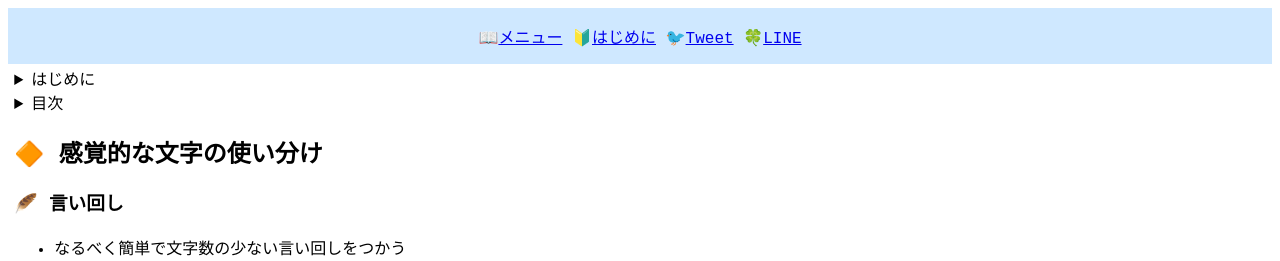
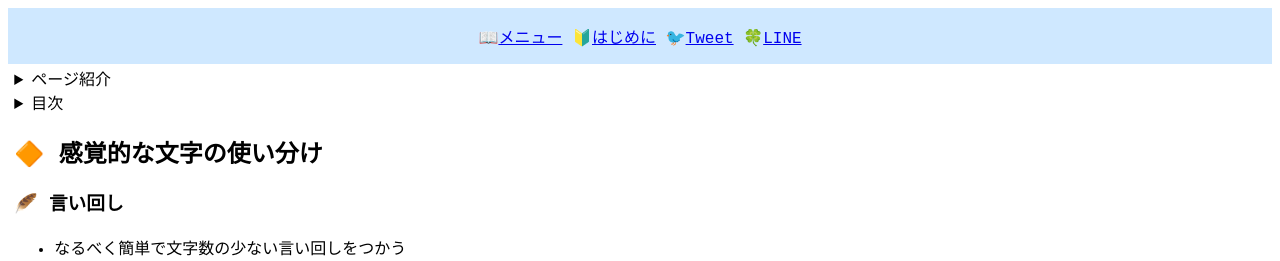
Before and after one commit to zoldof/algo-notes-ci, a Jekyll site: the page built from docs/dist/moji/index.md, in a window 1280 px wide and 900 px high. Shown: the top 261 px of the window. Built offline with Jekyll 4.4.1, drawn with Linux system fonts in a browser that asks for light colours.

Commit message:
Update index.md

```diff
--- a/docs/dist/moji/index.md
+++ b/docs/dist/moji/index.md
@@ -3,7 +3,7 @@ layout: default
 title: 文字の使い分けとプログラミング命名規則
 ---
 
-<details markdown="1"><summary>はじめに</summary>
+<details markdown="1"><summary>ページ紹介</summary>
 
   このページでは、実際に私が使っている文字の使い分け例を紹介します。プロジェクトの進捗管理やメモ整理にも活用できますし、好みに合わせて自由にカスタマイズしてみてください。
 
```
